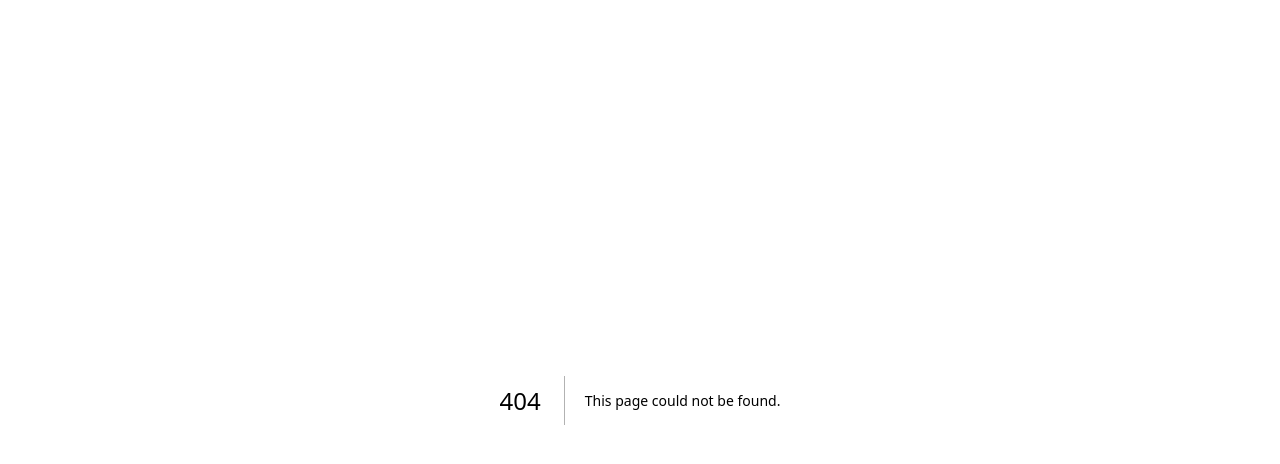
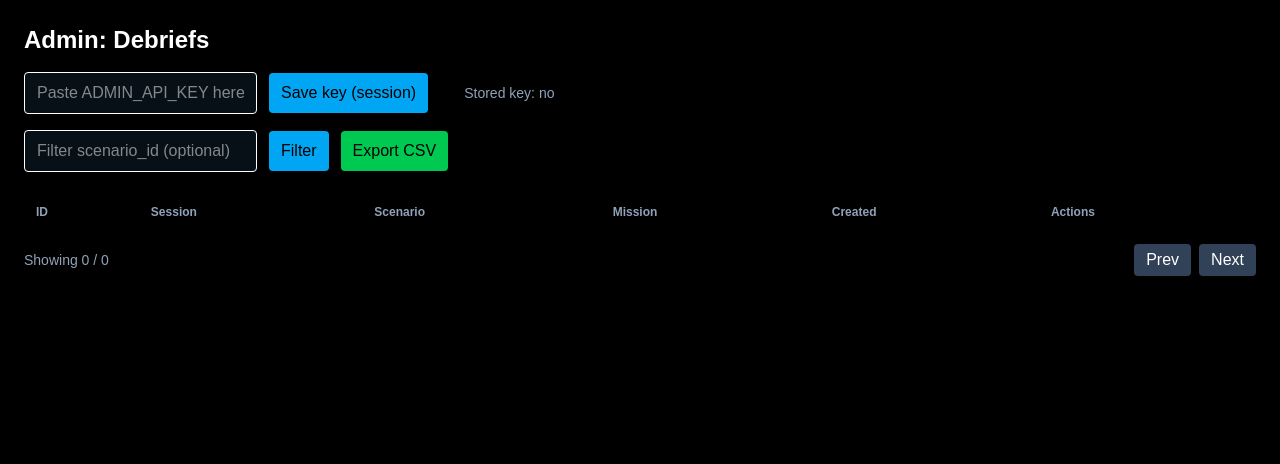
Before and after one commit to sfidermutz/pyp-platform-for-release, a Next.js app: page /admin/debriefs in a window 1280 px wide. Before the commit this address had no page. Shown: the top 464 px of the page. Built offline with nearby package versions, Linux system fonts and the light colour scheme.

Commit message:
Create page.tsx

```diff
--- /dev/null
+++ b/app/admin/debriefs/page.tsx
@@ -0,0 +1,191 @@
+// app/admin/debriefs/page.tsx
+'use client';
+import React, { useEffect, useState } from 'react';
+
+type DebriefRow = {
+  id: string;
+  session_id: string;
+  scenario_id: string;
+  metrics: any;
+  short_feedback: any;
+  reflection: string;
+  created_at: string;
+};
+
+export default function AdminDebriefsPage() {
+  const [apiKey, setApiKey] = useState<string>('');
+  const [storedKey, setStoredKey] = useState<string>('');
+  const [rows, setRows] = useState<DebriefRow[]>([]);
+  const [count, setCount] = useState<number>(0);
+  const [page, setPage] = useState(0);
+  const [limit] = useState(25);
+  const [loading, setLoading] = useState(false);
+  const [selected, setSelected] = useState<DebriefRow | null>(null);
+  const [filterScenario, setFilterScenario] = useState('');
+
+  useEffect(() => {
+    const key = sessionStorage.getItem('pyp_admin_api_key') || '';
+    setStoredKey(key);
+    setApiKey('');
+  }, []);
+
+  async function saveKey() {
+    sessionStorage.setItem('pyp_admin_api_key', apiKey);
+    setStoredKey(apiKey);
+    setApiKey('');
+  }
+
+  async function fetchPage(p = 0) {
+    if (!storedKey) {
+      alert('Enter ADMIN API key first.');
+      return;
+    }
+    setLoading(true);
+    try {
+      const qs = new URLSearchParams();
+      qs.set('limit', String(limit));
+      qs.set('offset', String(p * limit));
+      if (filterScenario) qs.set('scenario_id', filterScenario);
+      const res = await fetch(`/api/admin/debriefs?${qs.toString()}`, {
+        headers: { 'x-api-key': storedKey }
+      });
+      if (!res.ok) {
+        const txt = await res.text();
+        alert(`Failed to load: ${res.status} ${txt}`);
+        setRows([]);
+        setCount(0);
+        return;
+      }
+      const json = await res.json();
+      setRows(json.rows || []);
+      setCount(json.count || 0);
+      setPage(p);
+    } catch (e) {
+      console.error(e);
+      alert('Failed to fetch debriefs');
+      setRows([]);
+      setCount(0);
+    } finally {
+      setLoading(false);
+    }
+  }
+
+  useEffect(() => {
+    if (storedKey) fetchPage(0);
+  }, [storedKey]);
+
+  async function exportCsv() {
+    if (!storedKey) return alert('Enter ADMIN API key first.');
+    const qs = new URLSearchParams();
+    qs.set('format', 'csv');
+    if (filterScenario) qs.set('scenario_id', filterScenario);
+    const res = await fetch(`/api/admin/debriefs?${qs.toString()}`, {
+      headers: { 'x-api-key': storedKey }
+    });
+    if (!res.ok) {
+      const txt = await res.text();
+      return alert(`Export failed: ${res.status} ${txt}`);
+    }
+    const blob = await res.blob();
+    const url = URL.createObjectURL(blob);
+    const a = document.createElement('a');
+    a.href = url;
+    a.download = `debriefs_${Date.now()}.csv`;
+    a.click();
+    URL.revokeObjectURL(url);
+  }
+
+  async function deleteRow(id: string) {
+    if (!storedKey) return alert('Enter ADMIN API key first.');
+    if (!confirm('Delete debrief? This is permanent.')) return;
+    try {
+      const res = await fetch('/api/debrief/delete', {
+        method: 'POST',
+        headers: { 'Content-Type': 'application/json', 'x-api-key': storedKey },
+        body: JSON.stringify({ id })
+      });
+      if (!res.ok) {
+        const txt = await res.text();
+        alert(`Delete failed: ${res.status} ${txt}`);
+        return;
+      }
+      await fetchPage(page);
+      alert('Deleted');
+    } catch (e) {
+      console.error(e);
+      alert('Delete failed');
+    }
+  }
+
+  return (
+    <main className="min-h-screen p-6 bg-black text-white">
+      <div className="max-w-7xl mx-auto">
+        <h1 className="text-2xl font-bold">Admin: Debriefs</h1>
+
+        <div className="mt-4 flex items-center gap-3">
+          <input value={apiKey} onChange={(e) => setApiKey(e.target.value)} placeholder="Paste ADMIN_API_KEY here" className="px-3 py-2 bg-[#071017] rounded border" />
+          <button onClick={saveKey} className="px-3 py-2 bg-sky-500 rounded text-black">Save key (session)</button>
+          <div className="ml-6 text-sm text-slate-400">Stored key: {storedKey ? 'yes' : 'no'}</div>
+        </div>
+
+        <div className="mt-4 flex items-center gap-3">
+          <input value={filterScenario} onChange={(e) => setFilterScenario(e.target.value)} placeholder="Filter scenario_id (optional)" className="px-3 py-2 bg-[#071017] rounded border" />
+          <button onClick={() => fetchPage(0)} className="px-3 py-2 bg-sky-500 rounded text-black">Filter</button>
+          <button onClick={exportCsv} className="px-3 py-2 bg-green-500 rounded text-black">Export CSV</button>
+        </div>
+
+        <div className="mt-6">
+          <table className="w-full text-left border-collapse">
+            <thead>
+              <tr className="text-xs text-slate-400">
+                <th className="px-3 py-2">ID</th>
+                <th className="px-3 py-2">Session</th>
+                <th className="px-3 py-2">Scenario</th>
+                <th className="px-3 py-2">Mission</th>
+                <th className="px-3 py-2">Created</th>
+                <th className="px-3 py-2">Actions</th>
+              </tr>
+            </thead>
+            <tbody>
+              {rows.map((r) => (
+                <tr key={r.id} className="border-t border-slate-800">
+                  <td className="px-3 py-2 text-xs">{r.id}</td>
+                  <td className="px-3 py-2 text-xs">{r.session_id}</td>
+                  <td className="px-3 py-2 text-xs">{r.scenario_id}</td>
+                  <td className="px-3 py-2 text-xs">{r.metrics?.mission_score ?? '-'}</td>
+                  <td className="px-3 py-2 text-xs">{new Date(r.created_at).toLocaleString()}</td>
+                  <td className="px-3 py-2 text-xs">
+                    <button onClick={() => setSelected(r)} className="px-2 py-1 bg-slate-700 rounded mr-2">View</button>
+                    <button onClick={() => deleteRow(r.id)} className="px-2 py-1 bg-red-700 rounded">Delete</button>
+                  </td>
+                </tr>
+              ))}
+            </tbody>
+          </table>
+
+          <div className="mt-4 flex items-center justify-between">
+            <div className="text-sm text-slate-400">Showing {rows.length} / {count}</div>
+            <div className="flex items-center gap-2">
+              <button disabled={page === 0} onClick={() => fetchPage(page - 1)} className="px-3 py-1 bg-slate-700 rounded">Prev</button>
+              <button disabled={(page+1)*limit >= count} onClick={() => fetchPage(page + 1)} className="px-3 py-1 bg-slate-700 rounded">Next</button>
+            </div>
+          </div>
+        </div>
+
+        {selected && (
+          <div className="fixed inset-0 bg-black/60 flex items-center justify-center">
+            <div className="bg-[#071017] border border-slate-800 rounded p-6 max-w-3xl w-full">
+              <div className="flex items-center justify-between">
+                <h2 className="text-lg font-semibold">Debrief {selected.id}</h2>
+                <button onClick={() => setSelected(null)} className="px-2 py-1 bg-slate-700 rounded">Close</button>
+              </div>
+              <div className="mt-4 text-sm">
+                <pre className="whitespace-pre-wrap text-xs">{JSON.stringify(selected, null, 2)}</pre>
+              </div>
+            </div>
+          </div>
+        )}
+      </div>
+    </main>
+  );
+}
```
